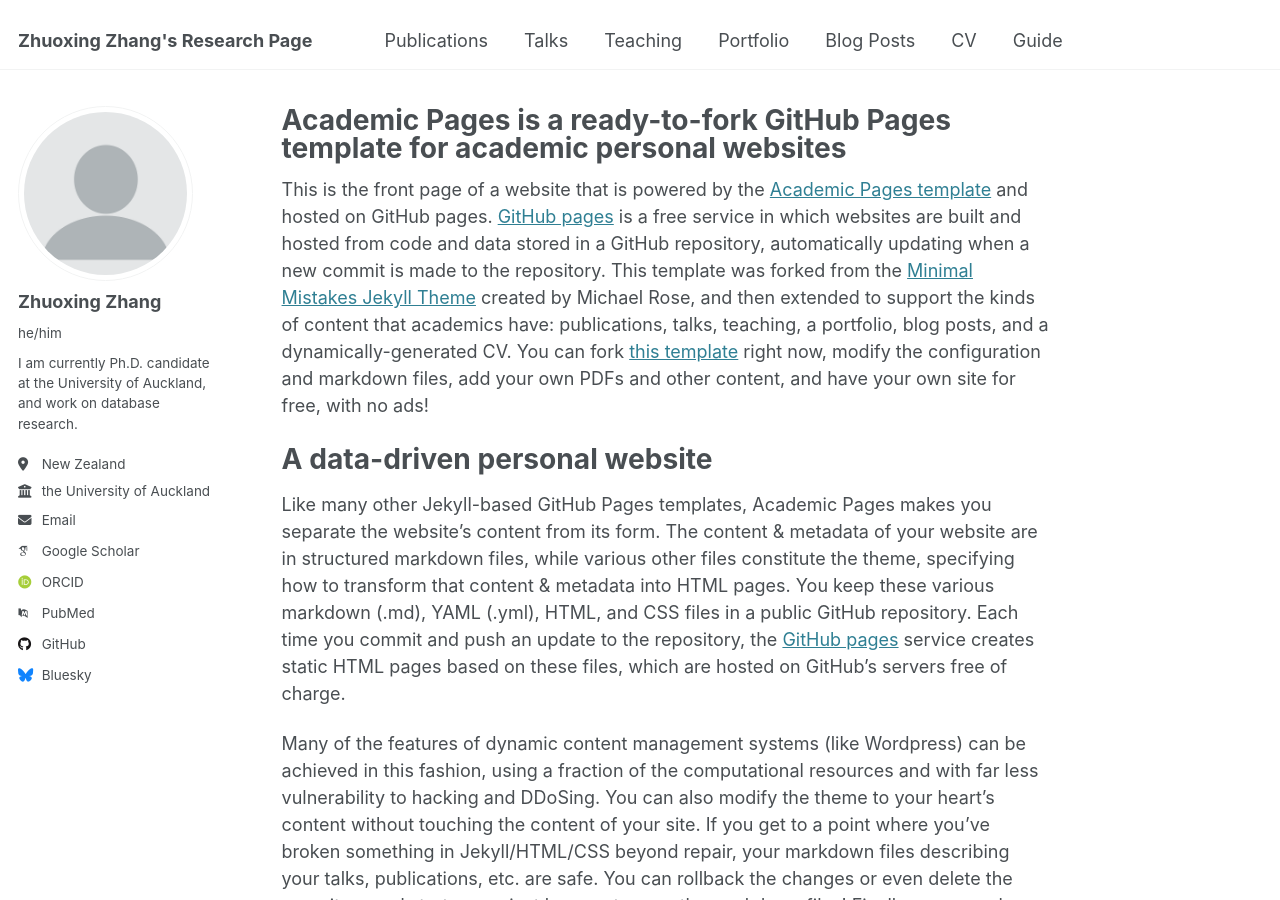
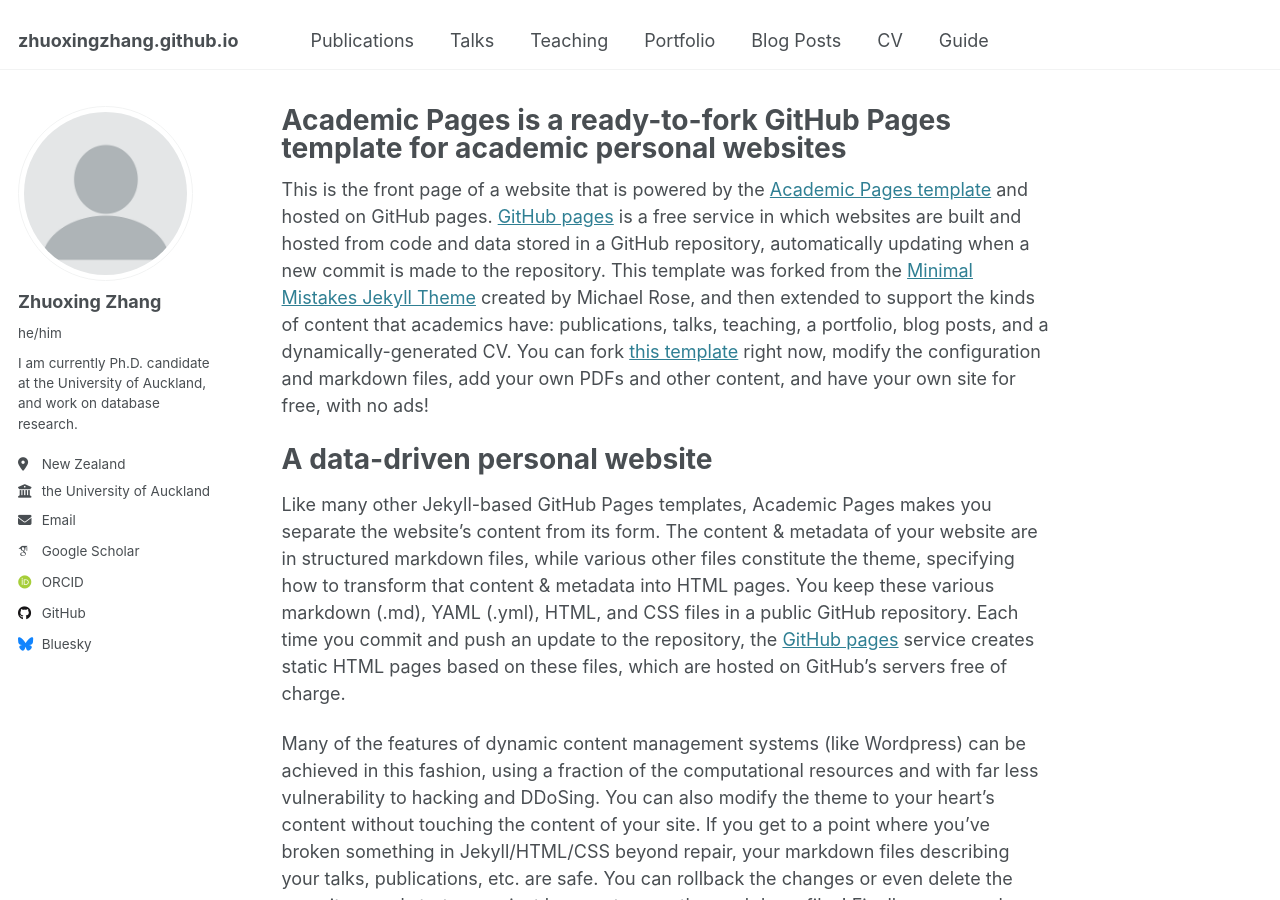
Before and after one commit to zhuoxingzhang/zhuoxingzhang.github.io, a Jekyll site: the page built from _pages/about.md, in a window 1280 px wide and 900 px high. Built offline with Jekyll 4.4.1, drawn with Linux system fonts in a browser that asks for light colours; some web fonts are replaced; part of the change alters nothing that is shown.

Commit message:
Update _config.yml

```diff
--- a/_config.yml
+++ b/_config.yml
@@ -9,13 +9,13 @@
 # Basic Site Settings
 locale                   : "en-US"
 site_theme               : "default"
-title                    : "Zhuoxing Zhang's Research Page"
+title                    : # "Zhuoxing Zhang's Research Page"
 title_separator          : "-"
 name                     : &name "Zhuoxing Zhang"
 description              : &description "personal description"
 url                      : "https://zhuoxingzhang.github.io" # the base hostname & protocol for your site e.g. "https://[your GitHub username].github.io"
 baseurl                  : "" # the subpath of your site, e.g. "/blog"
-repository               : "academicpages/academicpages.github.io"
+repository               : "github.com/ZhuoxingZhang"
 
 # Site Author - The following control what appear as part of the author content on the side bar.
 #               If a field is blank the icon and link will not appear, otherwise it will be shown.
@@ -33,11 +33,11 @@ author:
 
   # Academic websites
   arxiv            : # URL - Update with the correct link to your profile
-  googlescholar    : "https://scholar.google.com/citations?user=PS_CX0AAAAAJ"
+  googlescholar    : "https://scholar.google.com/citations?user=Cdo6VqoAAAAJ&hl=en&oi=ao"
   impactstory      : # URL
-  orcid            : "http://orcid.org/yourorcidurl"
+  orcid            : "https://orcid.org/0000-0001-6736-4501"
   semantic         : # URL
-  pubmed           : "https://www.ncbi.nlm.nih.gov/pubmed/?term=john+snow"
+  pubmed           : # "https://www.ncbi.nlm.nih.gov/pubmed/?term=john+snow"
   researchgate     : # URL
   scopus           : # URL
 
```
